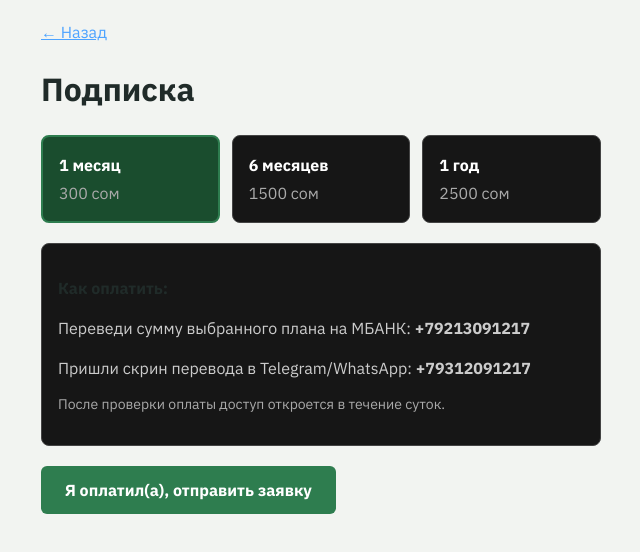
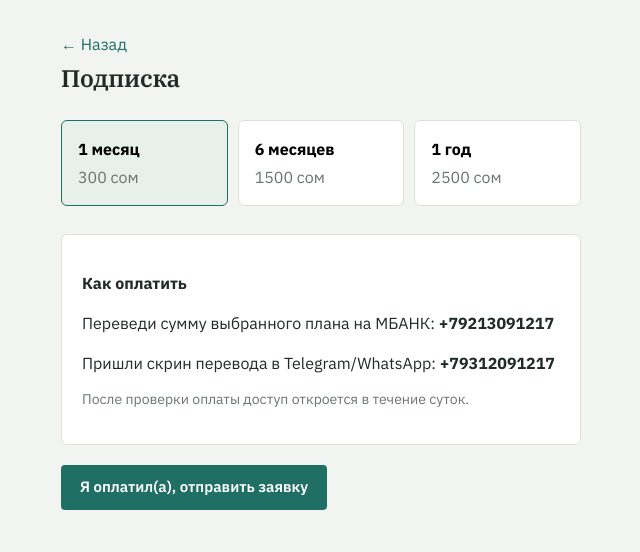
Before and after one commit to almash591-sudo/mediktest-kg, a Next.js app: page /subscribe in a window 1280 px wide. Shown: the top 552 px of the page, without its empty margins (319-959 px from the left). Built offline with nearby package versions, Linux system fonts and the light colour scheme; no server answers.

Commit message:
Update page.tsx

```diff
--- a/app/subscribe/page.tsx
+++ b/app/subscribe/page.tsx
@@ -86,99 +86,64 @@ export default function SubscribePage() {
     PLANS.find((p) => p.id === id)?.label ?? id ?? ''
 
   return (
-    <div style={{ padding: '20px', maxWidth: '600px', margin: '0 auto' }}>
-      <Link href="/" style={{ color: '#4da3ff' }}>
+    <div className="container" style={{ maxWidth: '560px' }}>
+      <Link href="/" className="link">
         &larr; Назад
       </Link>
-      <h1>Подписка</h1>
+      <h1 className="wordmark" style={{ fontSize: '24px' }}>
+        Подписка
+      </h1>
 
       {!statusLoading && status && (
         <div
-          style={{
-            padding: '16px',
-            borderRadius: '8px',
-            border: '1px solid #444',
-            background: status.isActive ? '#1a4d2e' : '#161616',
-            marginBottom: '20px',
-          }}
+          className={status.isActive ? 'banner-success' : 'banner-muted'}
+          style={{ marginBottom: '20px' }}
         >
           {status.isActive ? (
             <p style={{ margin: 0 }}>
-              ✅ Подписка активна ({planLabel(status.plan)})
+              Подписка активна ({planLabel(status.plan)})
               {status.expiresAt && (
                 <> — до {new Date(status.expiresAt).toLocaleDateString('ru-RU')}</>
               )}
             </p>
           ) : (
-            <p style={{ margin: 0, color: '#aaa' }}>
+            <p style={{ margin: 0 }}>
               Подписка сейчас не активна. Выбери план ниже, чтобы оформить.
             </p>
           )}
         </div>
       )}
 
-      <div style={{ display: 'flex', gap: '12px', marginBottom: '20px', flexWrap: 'wrap' }}>
+      <div className="nav-row" style={{ marginTop: 0 }}>
         {PLANS.map((plan) => (
           <button
             key={plan.id}
             onClick={() => setSelectedPlan(plan.id)}
-            style={{
-              flex: '1 1 150px',
-              padding: '16px',
-              borderRadius: '8px',
-              border:
-                selectedPlan === plan.id
-                  ? '2px solid #2e7d4f'
-                  : '1px solid #444',
-              background: selectedPlan === plan.id ? '#1a4d2e' : '#161616',
-              color: '#fff',
-              cursor: 'pointer',
-              textAlign: 'left',
-            }}
+            className={`plan-card${selectedPlan === plan.id ? ' selected' : ''}`}
           >
-            <div style={{ fontWeight: 'bold', marginBottom: '4px' }}>{plan.label}</div>
-            <div style={{ color: '#aaa' }}>{plan.price}</div>
+            <div style={{ fontWeight: 700, marginBottom: '4px' }}>{plan.label}</div>
+            <div className="muted">{plan.price}</div>
           </button>
         ))}
       </div>
 
-      <div
-        style={{
-          padding: '16px',
-          borderRadius: '8px',
-          border: '1px solid #444',
-          background: '#161616',
-          marginBottom: '20px',
-        }}
-      >
-        <p style={{ fontWeight: 'bold', marginBottom: '8px' }}>Как оплатить:</p>
-        <p style={{ color: '#ccc', marginBottom: '4px' }}>
+      <div className="card" style={{ marginBottom: '20px' }}>
+        <p style={{ fontWeight: 700, marginBottom: '8px' }}>Как оплатить</p>
+        <p style={{ marginBottom: '4px' }}>
           Переведи сумму выбранного плана на МБАНК: <b>+79213091217</b>
         </p>
-        <p style={{ color: '#ccc', marginBottom: '4px' }}>
+        <p style={{ marginBottom: '4px' }}>
           Пришли скрин перевода в Telegram/WhatsApp: <b>+79312091217</b>
         </p>
-        <p style={{ color: '#aaa', fontSize: '14px' }}>
+        <p className="muted" style={{ fontSize: '14px' }}>
           После проверки оплаты доступ откроется в течение суток.
         </p>
       </div>
 
       {!submitted ? (
         <>
-          {error && <p style={{ color: '#ff6b6b', marginBottom: '12px' }}>{error}</p>}
-          <button
-            onClick={handleSubmit}
-            disabled={loading}
-            style={{
-              padding: '12px 24px',
-              borderRadius: '6px',
-              border: 'none',
-              background: '#2e7d4f',
-              color: '#fff',
-              fontWeight: 'bold',
-              cursor: 'pointer',
-            }}
-          >
+          {error && <p className="error-text">{error}</p>}
+          <button onClick={handleSubmit} disabled={loading} className="btn btn-primary">
             {loading
               ? 'Отправка...'
               : status?.isActive
@@ -187,7 +152,7 @@ export default function SubscribePage() {
           </button>
         </>
       ) : (
-        <p style={{ color: '#6bcf7f', fontWeight: 'bold' }}>
+        <p className="success-text">
           Заявка отправлена. Доступ откроется после проверки оплаты.
         </p>
       )}
```
